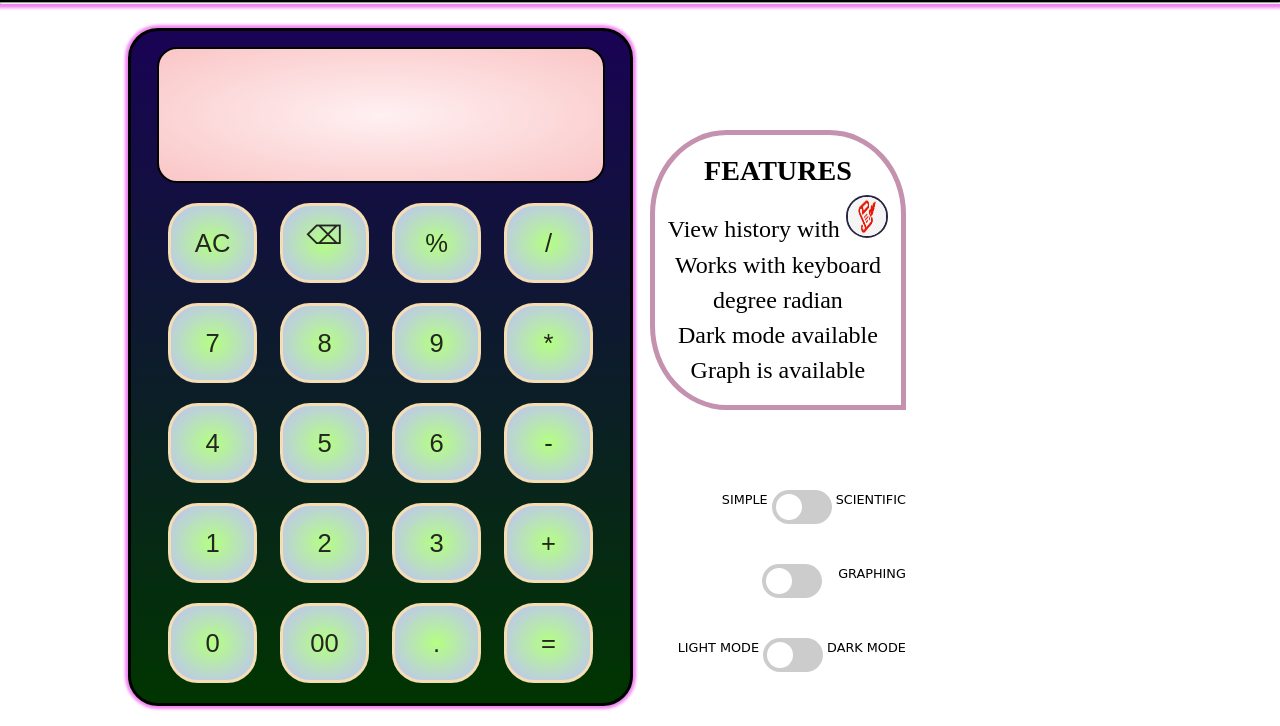
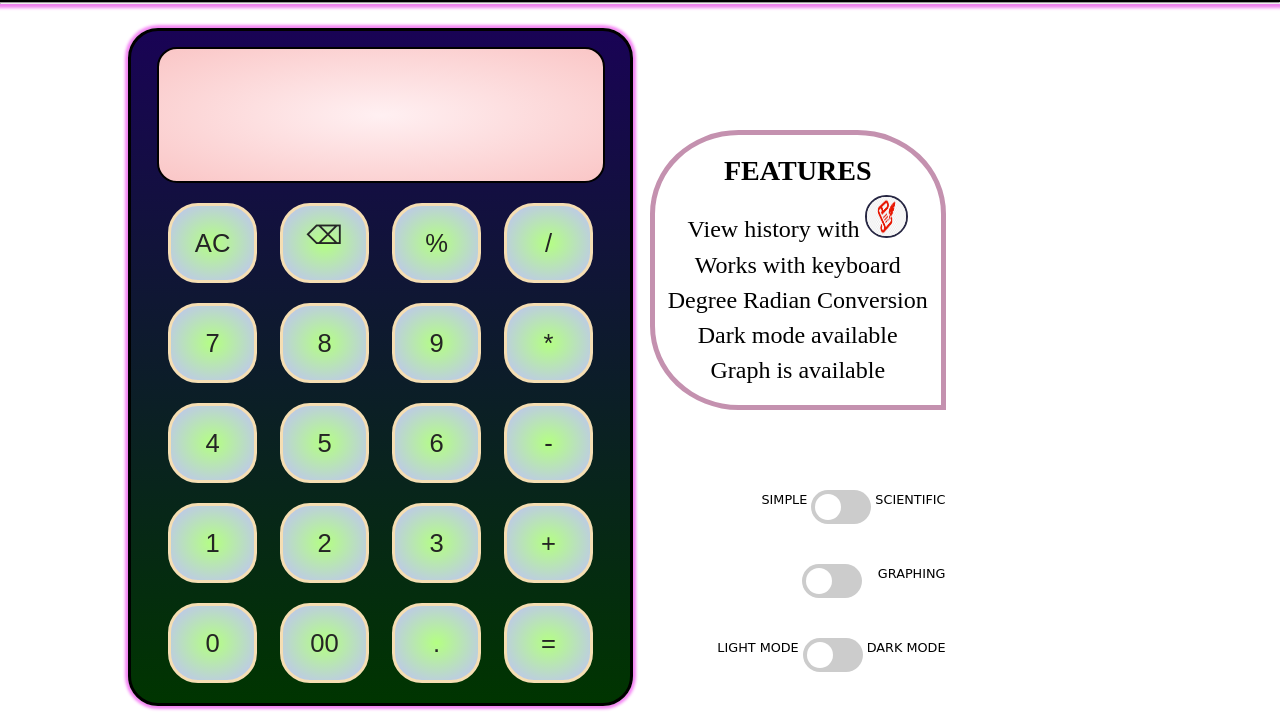
Before and after one commit to wowgur/calculator, a plain HTML site: page index.html in a window 1280 px wide. Shown: the part 74-800 px from the top of the page. Drawn offline with Linux system fonts and the light colour scheme; a script that the page names is missing.

Commit message:
Calculator

```diff
--- a/index.html
+++ b/index.html
@@ -76,7 +76,7 @@
             <ul type="none">
             <li>View history with <img src="images.png"></li>
             <li>Works with keyboard</li>
-            <li>degree radian</li>
+            <li>Degree Radian Conversion</li>
             <li>Dark mode available</li>
             <li>Graph is available</li>
         </ul></div>
```
